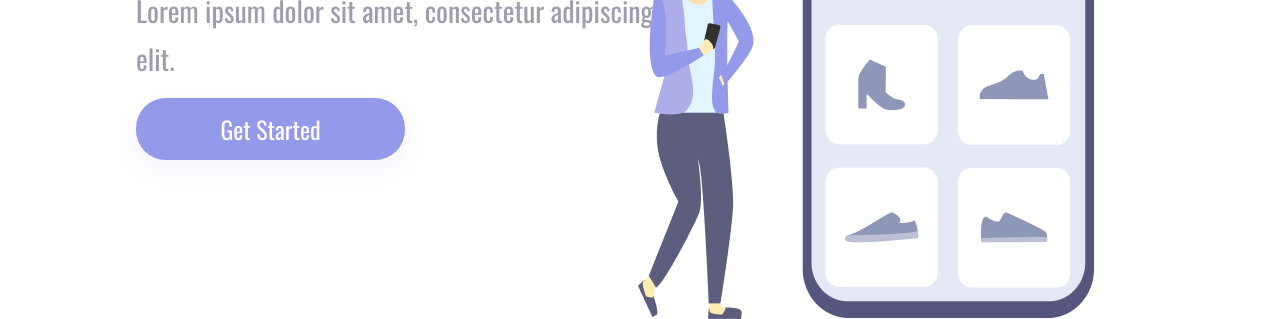
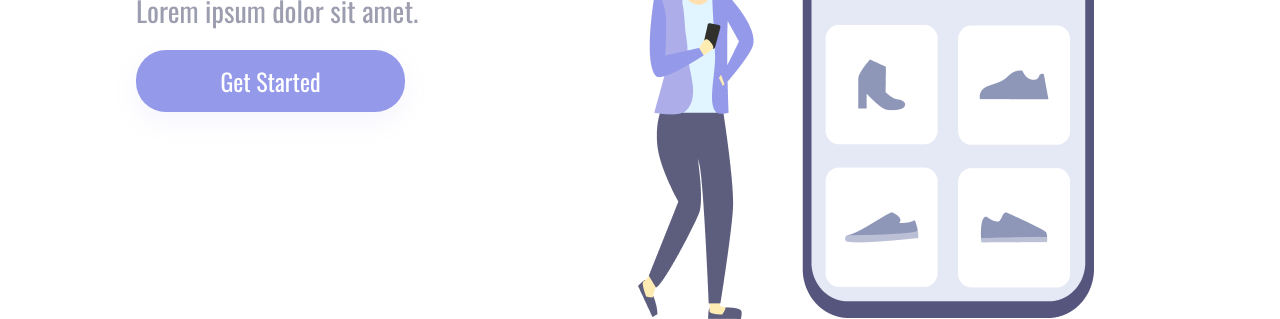
Before and after one commit to paulocunha31/Primeiro--projeto-responsivo, a plain HTML site: page index2.html in a window 1280 px wide. Shown: the part 508-827 px from the top of the page. Drawn offline with nearby package versions, Linux system fonts and the light colour scheme.

Commit message:
Alteração no paragrafo html

```diff
--- a/index2.html
+++ b/index2.html
@@ -14,7 +14,7 @@
     <div class="wrapper">
         <section class="container-left">
             <h1>Easy Shopping Via Mobile</h1>
-            <p>Lorem ipsum dolor sit amet, consectetur  adipiscing  elit. </p>
+            <p>Lorem ipsum dolor sit amet. </p>
             <button> Get Started</button>
         </section>
         <section class="container-right">
```
